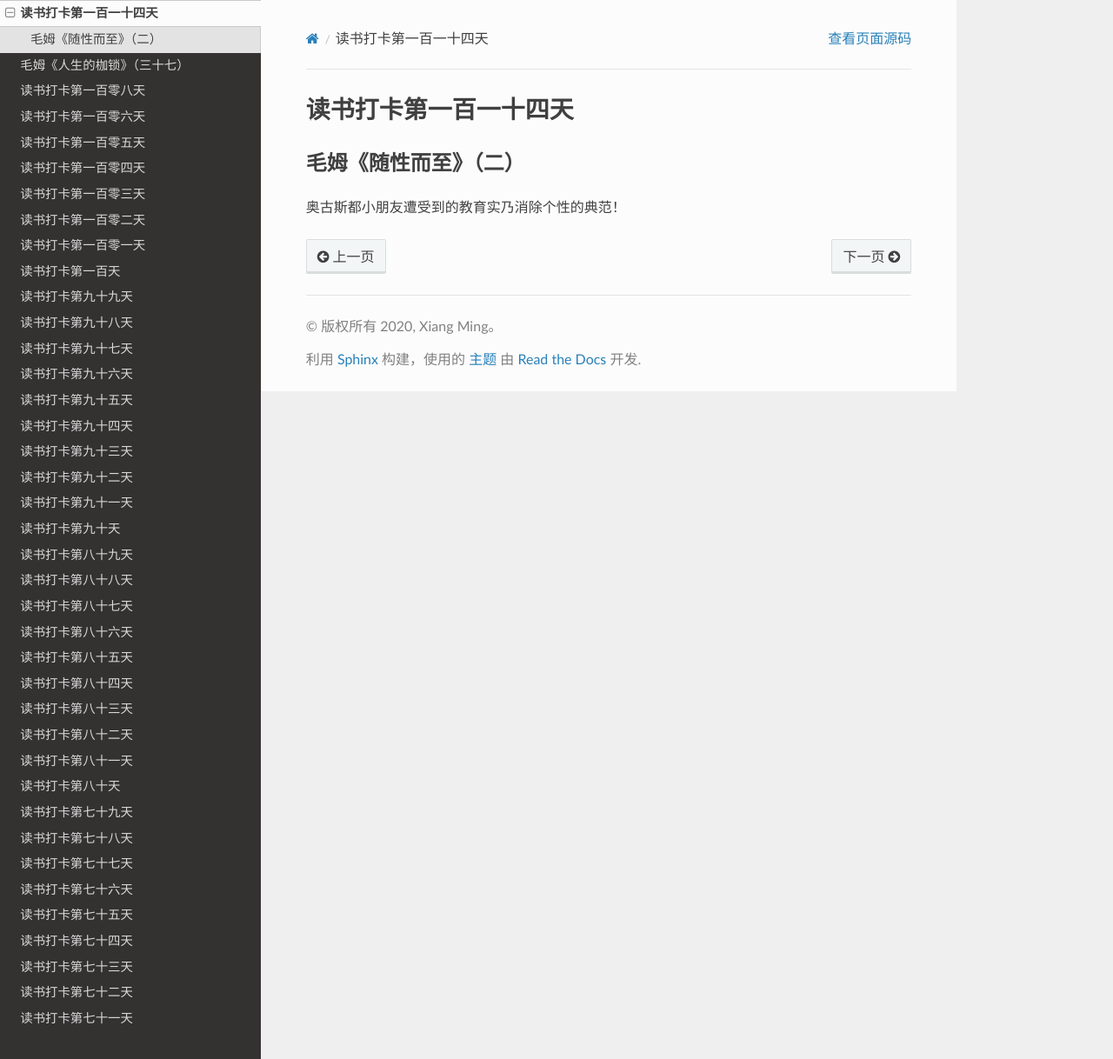
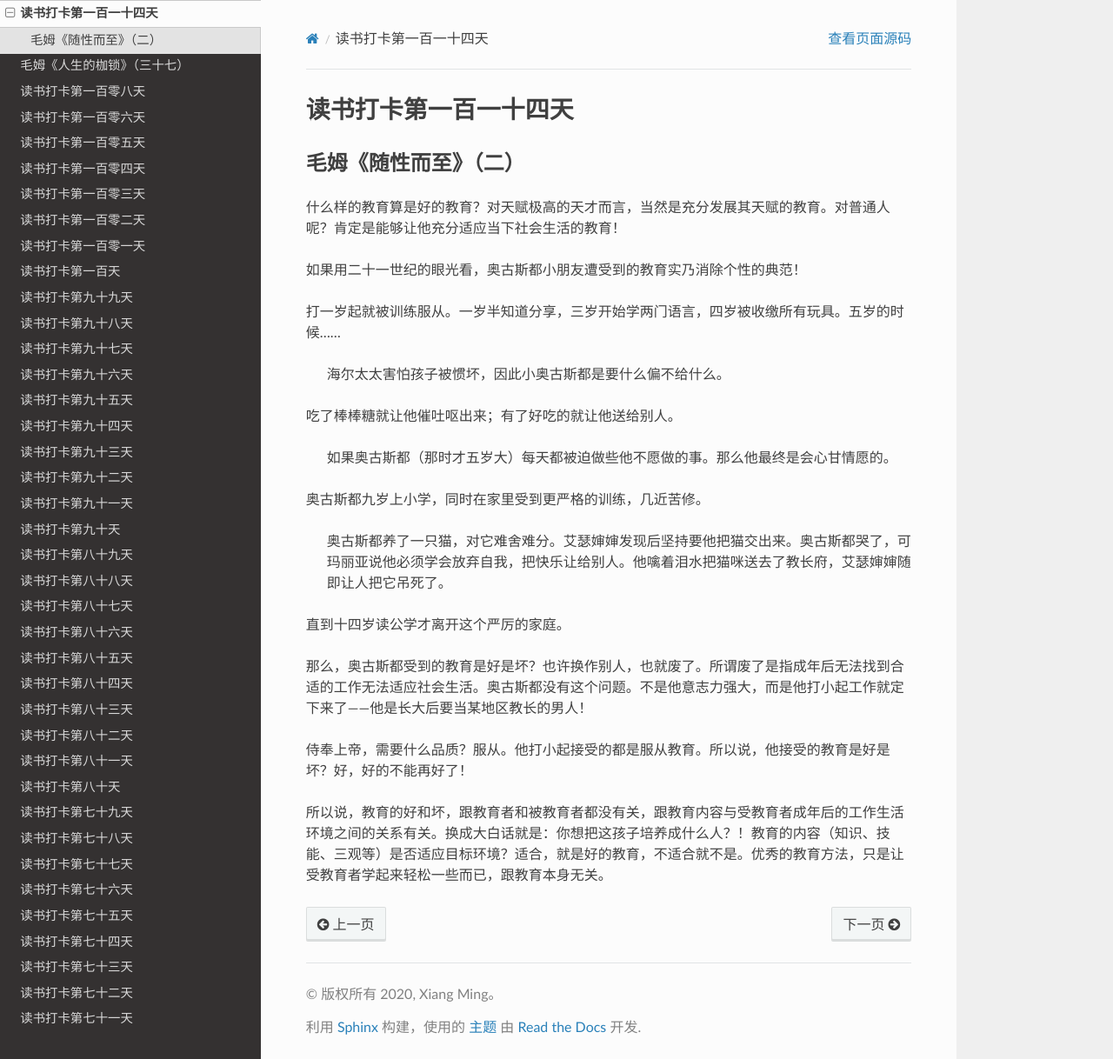
Before and after one commit to xiangming1975/reading, a Sphinx documentation site: the page built from source/2020-10-02.md, in a window 1280 px wide and 1218 px high. Shown: the whole window at 87% size. Built offline with Sphinx 7.4.7 and the Read the Docs theme 2.0.0, drawn with Linux system fonts in a browser that asks for light colours.

```diff
--- a/source/2020-10-02.md
+++ b/source/2020-10-02.md
@@ -4,4 +4,26 @@
 毛姆《随性而至》（二）
 ---
 
-奥古斯都小朋友遭受到的教育实乃消除个性的典范！
+什么样的教育算是好的教育？对天赋极高的天才而言，当然是充分发展其天赋的教育。对普通人呢？肯定是能够让他充分适应当下社会生活的教育！
+
+如果用二十一世纪的眼光看，奥古斯都小朋友遭受到的教育实乃消除个性的典范！
+
+打一岁起就被训练服从。一岁半知道分享，三岁开始学两门语言，四岁被收缴所有玩具。五岁的时候……
+
+> 海尔太太害怕孩子被惯坏，因此小奥古斯都是要什么偏不给什么。
+
+吃了棒棒糖就让他催吐呕出来；有了好吃的就让他送给别人。
+
+> 如果奥古斯都（那时才五岁大）每天都被迫做些他不愿做的事。那么他最终是会心甘情愿的。
+
+奥古斯都九岁上小学，同时在家里受到更严格的训练，几近苦修。
+
+> 奥古斯都养了一只猫，对它难舍难分。艾瑟婶婶发现后坚持要他把猫交出来。奥古斯都哭了，可玛丽亚说他必须学会放弃自我，把快乐让给别人。他噙着泪水把猫咪送去了教长府，艾瑟婶婶随即让人把它吊死了。
+
+直到十四岁读公学才离开这个严厉的家庭。
+
+那么，奥古斯都受到的教育是好是坏？也许换作别人，也就废了。所谓废了是指成年后无法找到合适的工作无法适应社会生活。奥古斯都没有这个问题。不是他意志力强大，而是他打小起工作就定下来了——他是长大后要当某地区教长的男人！
+
+侍奉上帝，需要什么品质？服从。他打小起接受的都是服从教育。所以说，他接受的教育是好是坏？好，好的不能再好了！
+
+所以说，教育的好和坏，跟教育者和被教育者都没有关，跟教育内容与受教育者成年后的工作生活环境之间的关系有关。换成大白话就是：你想把这孩子培养成什么人？！教育的内容（知识、技能、三观等）是否适应目标环境？适合，就是好的教育，不适合就不是。优秀的教育方法，只是让受教育者学起来轻松一些而已，跟教育本身无关。
```
Also changed, not shown: source/2020-10-03.md (added, +17 -0 lines), source/2020-10-04.md (added, +21 -0 lines), source/2020-10-05.md (added, +15 -0 lines), source/2020-10-06.md (added, +5 -0 lines).
